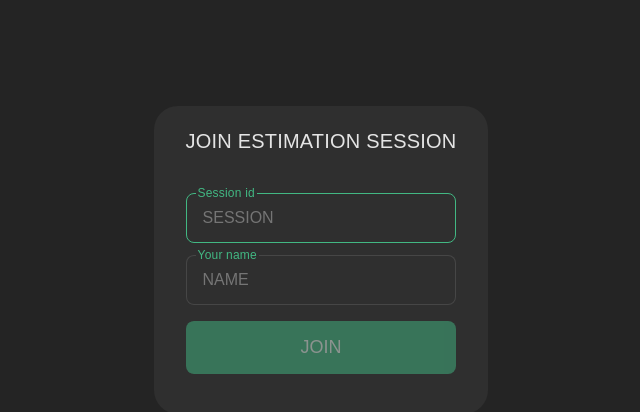
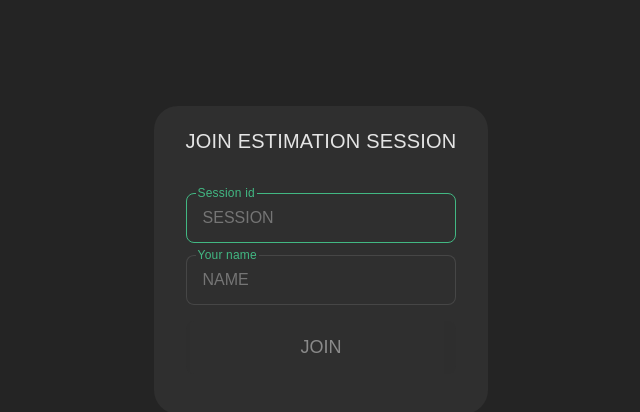
Before and after one commit to Steffra/estimate.cards, a Nuxt app: page /join in a window 1280 px wide. Shown: the top 412 px of the page, without its empty margins (319-959 px from the left). Built offline with nearby package versions, Linux system fonts and the light colour scheme.

Commit message:
change primary button colors

```diff
--- a/components/BaseButton.vue
+++ b/components/BaseButton.vue
@@ -14,8 +14,8 @@ const { text, secondary = false, disabled = false, tertiary = false } = definePr
 </script>
 <style scoped>
 button {
-    background-color: var(--branding);
-    color: var(--primary-text);
+    background-color: var(--primary-button-selected-background);
+    color: var(--primary-button-selected-text);
     border: 1px transparent;
     border-radius: 8px;
     cursor: pointer;
```
